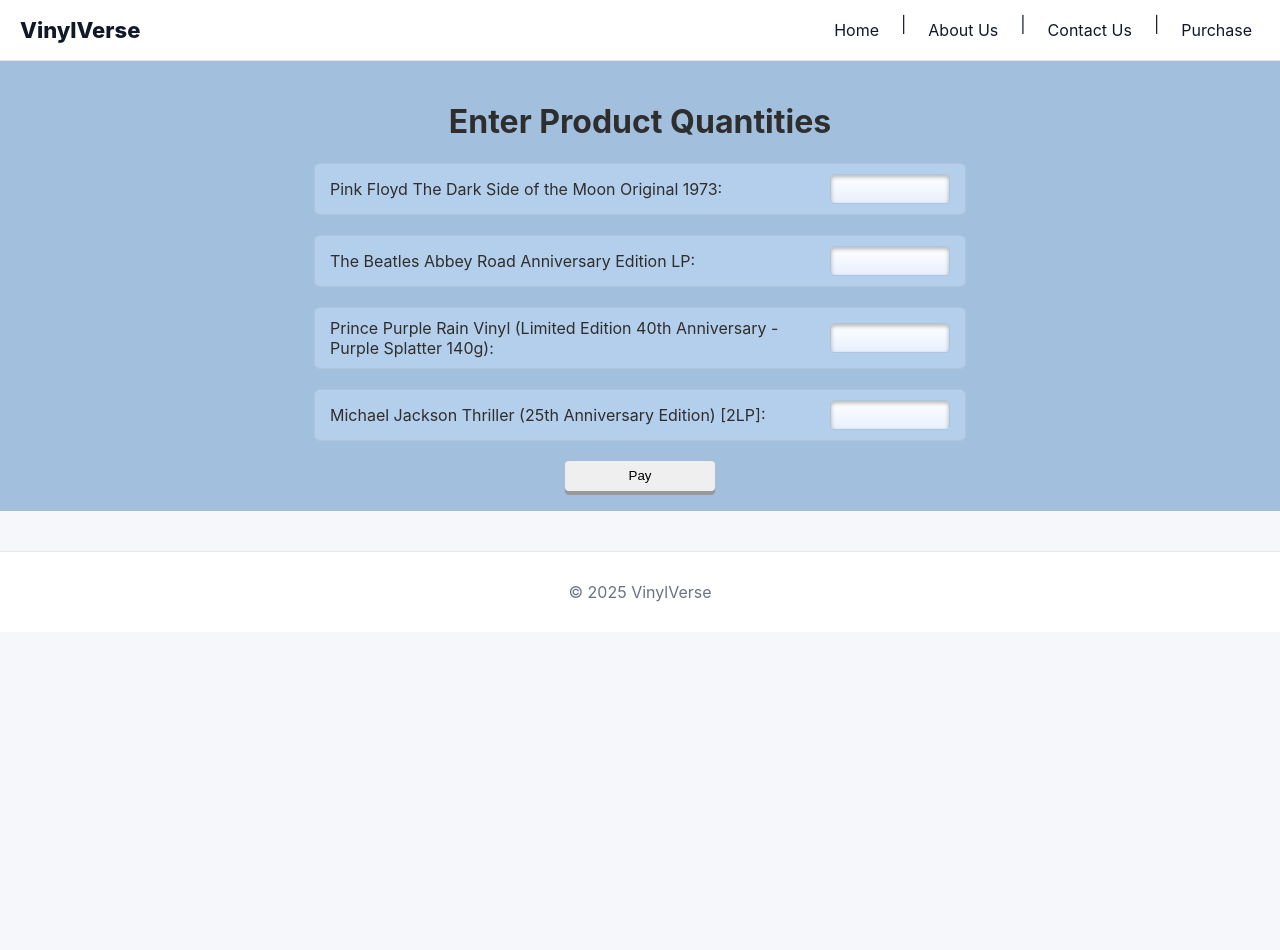
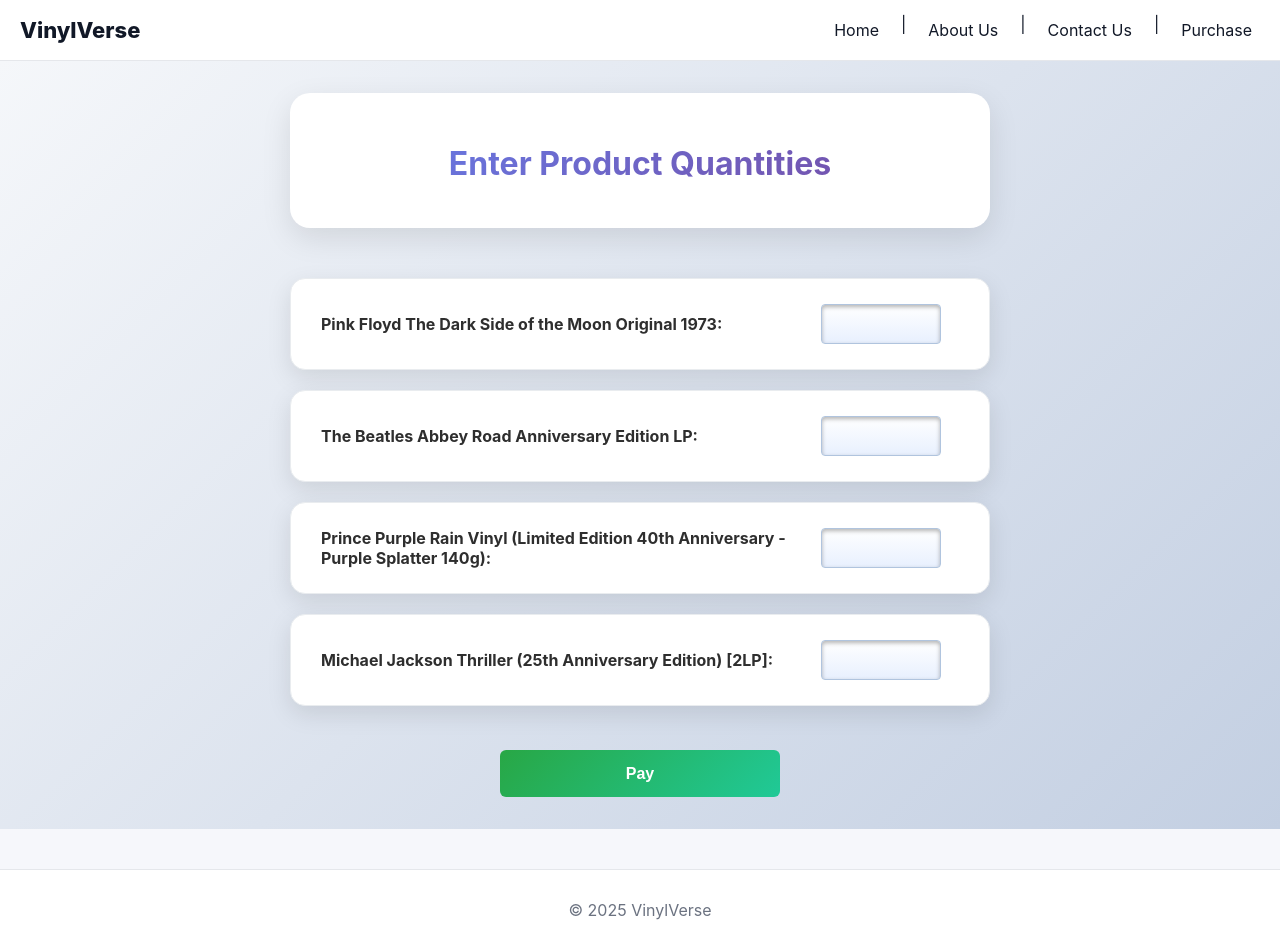
Before and after one commit to MarkN611/VinylVerse, a React (Create React App) app in the folder vinylverse/: page /purchase in a window 1280 px wide. Before the commit the page ends 800 px from the top, so only its background shows below. Built offline with nearby package versions, Linux system fonts and the light colour scheme.

Commit message:
Updated styling for consistency across pages

```diff
--- a/vinylverse/src/components/confirmation.js
+++ b/vinylverse/src/components/confirmation.js
@@ -41,7 +41,7 @@
             <span className="label">Confirmation</span>
             <strong className="code">{CONFIRMATION_CODE}</strong>
           </div>
-          <button className="btn btn--ghost" onClick={copyCode}>Copy code</button>
+          <button className="btn btn--ghost--copy" onClick={copyCode}>Copy code</button>
         </div>
 
         <div className="confirm__meta">
--- a/vinylverse/src/components/contactUs.js
+++ b/vinylverse/src/components/contactUs.js
@@ -3,7 +3,9 @@
 export default function ContactUs() {
   return (
     <div className="contactUs">
-      <h1> General Contact Information </h1>
+      <div className="section-header">
+        <h1> General Contact Information </h1>
+      </div>
       <div className="generalInfo">
         <p className='contactText'><b>Address:</b><br />
           VinylVerse Records<br />
@@ -20,9 +22,9 @@
         </p>
 
       </div>
-
-      <h1> Department Contact Information </h1>
-
+      <div className="section-header">
+        <h1> Department Contact Information </h1>
+      </div>
       <table className="departmentInfoTable">
         <tr>
           <th>Department</th>
@@ -58,7 +60,9 @@
       </table>
 
     <div className="FAQSection">
-      <h1> Frequently Asked Questions </h1>
+      <div className="section-header">
+        <h1> Frequently Asked Questions </h1>
+      </div>
       <div className= "question">
         <h3> Q1: How long does shipping take? </h3>
         <p> <b>A:</b> Standard shipping usually takes 3-5 business days within the U.S. International orders may take 7-14 business days depending on customs. </p>
--- a/vinylverse/src/components/paymentEntry.js
+++ b/vinylverse/src/components/paymentEntry.js
@@ -23,6 +23,7 @@
   };
 
   return (
+    <div className="paymentEntryBackground">
       <div className="payment-container">
         <h1>Payment Information</h1>
         <form className="payment-form" onSubmit={handleSubmit}>
@@ -41,6 +42,7 @@
       <button type="submit">Submit</button>
     </form>
   </div>
+</div>
 
   );
 };
--- a/vinylverse/src/components/purchase.js
+++ b/vinylverse/src/components/purchase.js
@@ -15,7 +15,9 @@
 
     return (
         <div className="purchase">
-            <h1>Enter Product Quantities</h1>
+            <div className="purchase-header">
+                <h1>Enter Product Quantities</h1>
+            </div>
             <form onSubmit={handleSubmit}>
                 <div className="form-row">
                     <label>Pink Floyd The Dark Side of the Moon Original 1973: </label>
--- a/vinylverse/src/components/shippingEntry.js
+++ b/vinylverse/src/components/shippingEntry.js
@@ -25,6 +25,7 @@
   };
 
   return (
+    <div className="shippingEntryBackground">
       <div className="shipping-container">
         <h1>Enter Shipping Information</h1>
 
@@ -88,6 +89,7 @@
           <button type="submit">Next</button>
         </form>
       </div>
+    </div>
   );
 };
 
--- a/vinylverse/src/styles/confirmation.css
+++ b/vinylverse/src/styles/confirmation.css
@@ -14,6 +14,8 @@
   padding:32px 16px;
   background:var(--bg);
   color:var(--ink);
+  background: linear-gradient(135deg, #f5f7fa 0%, #c3cfe2 100%);
+
 }
 
 .confirm__card{
@@ -26,8 +28,17 @@
   box-shadow:0 10px 28px rgba(0,0,0,0.08);
 }
 
-.confirm__head h1{margin:0 0 4px 0; font-size:24px}
-.confirm__head p{margin:0; color:var(--muted)}
+.confirm__head h1{
+  background: linear-gradient(135deg, #667eea 0%, #764ba2 100%);
+  -webkit-background-clip: text;
+  -webkit-text-fill-color: transparent;
+  background-clip: text;
+  margin: 0.5rem;
+  }
+
+.confirm__head p{
+  margin:0; color:var(--muted)
+}
 
 .confirm__code{
   margin:16px 0 8px;
@@ -53,7 +64,7 @@
 
 .confirm__actions{
   display:flex; gap:12px; flex-wrap:wrap;
-  padding-top:14px;
+  padding-top:2rem;
 }
 
 /* Buttons */
@@ -61,8 +72,32 @@
   appearance:none; border:1px solid var(--line); background:#fff; color:var(--ink);
   padding:10px 14px; border-radius:10px; cursor:pointer; text-decoration:none; font-weight:600;
 }
-.btn:hover{background:#f3f4f6}
-.btn--primary{background:var(--accent); border-color:var(--accent); color:#fff}
-.btn--primary:hover{filter:brightness(0.95)}
-.btn--ghost{background:#e5e7eb; border-color:#e5e7eb}
-.btn--ghost:hover{background:#d1d5db}
+.btn:hover{
+  transform: translateY(-3px);
+  background:#f3f4f6;
+}
+
+.btn:active{
+  transform: translateY(-1px);
+}
+
+.btn--primary{
+  background: linear-gradient(135deg, #667eea 0%, #764ba2 100%);
+  border-color:var(--line); color:#fff;
+}
+
+.btn--primary:hover{
+  background: linear-gradient(135deg, #5a6bdc 0%, #69418f 100%);
+}
+
+.btn--ghost{
+  background:#e5e7eb; border-color:#e5e7eb;
+}
+
+.btn--ghost:hover{
+  background:#d1d5db;
+}
+
+.btn--ghost--copy:hover{
+  transform: translateY(0);
+}
--- a/vinylverse/src/styles/paymentEntry.css
+++ b/vinylverse/src/styles/paymentEntry.css
@@ -1,3 +1,7 @@
+.paymentEntryBackground {
+  background: linear-gradient(135deg, #f5f7fa 0%, #c3cfe2 100%);
+  padding: 1rem 1rem 1rem 1rem;
+}
 .payment-container {
   max-width: 600px;
   margin: 3rem auto;
@@ -40,7 +44,7 @@
 .payment-form button {
   width: 100%;
   padding: 0.9rem;
-  background-color: #007bff;
+  background: linear-gradient(135deg, #28a745 0%, #20c997 100%);
   color: #fff;
   border: none;
   border-radius: 6px;
@@ -51,9 +55,11 @@
 }
 
 .payment-form button:hover {
-  background-color: #0056b3;
+  transform: translateY(-3px);
+  box-shadow: 0 15px 35px rgba(40, 167, 69, 0.4);
+  background: linear-gradient(135deg, #218838 0%, #1e7e4f 100%);
 }
 
 .payment-form button:active {
-  background-color: #004080;
+  transform: translateY(-1px);
 }
--- a/vinylverse/src/styles/purchase.css
+++ b/vinylverse/src/styles/purchase.css
@@ -1,10 +1,8 @@
 .purchase {
-    background-color: #a2bfdd;
+    background: linear-gradient(135deg, #f5f7fa 0%, #c3cfe2 100%);
     text-align: center;
-    padding-bottom: 20px;
-    padding-left: 10px;
-    padding-right: 10px;
-    padding-top: 20px;
+    padding-top: 2rem;
+    padding-bottom: 2rem;
     margin-bottom: 20px;
     display: flex;
     flex-direction: column;
@@ -12,13 +10,35 @@
     color: #2E2E2E;
 }
 
+.purchase .purchase-header {
+    text-align: center;
+    margin-bottom: 50px;
+    background: white;
+    padding: 30px 30px;
+    border-radius: 20px;
+    box-shadow: 0 10px 30px rgba(0,0,0,0.1);
+    max-width: 700px;
+    width: 100%;
+    margin: 0 auto 50px auto;
+}
+
 .purchase h1 {
     text-align: center;
     width: 100%;
+    background: linear-gradient(135deg, #667eea 0%, #764ba2 100%);
+    -webkit-background-clip: text;
+    -webkit-text-fill-color: transparent;
+    background-clip: text;
+
+    font-size: 2rem;
+    margin-bottom: 15px;
+
 }
 
 .purchase form {
     width: fit-content;
+    width: 100%;
+    max-width: 700px;
 }
 
 .purchase .form-row {
@@ -27,20 +47,26 @@
     align-items: center;
     margin-bottom: 20px;
 
-    background-color: #b4cfeb;
-    border: 1px solid #b0c4de;
     border-radius: 6px;
-    padding: 10px 15px;
+    padding: 25px 30px;
     height: 100%;
+
+    background: white;
+    border-radius: 15px;
+    box-shadow: 0 8px 25px rgba(0,0,0,0.1);
+    border: 1px solid #e9ecef;
+    transition: transform 0.3s ease, box-shadow 0.3s ease;
 }
 
 .purchase form label{
     width: 500px;
     text-align: left;
+    font-weight: 700;
+
 }
 
 .purchase form input{
-    height: 30px;
+    height: 40px;
     width: 120px;
     border: 1px solid #b0c4de;
     border-radius: 4px;
@@ -49,19 +75,25 @@
 }
 
 .purchase .button {
-    width: 150px;
-    height: 30px;
-    box-shadow: 0 4px 0 #999;
+    width: 40%;
+    padding: 0.9rem;
+    margin-top: 1.5rem;
+    background: linear-gradient(135deg, #28a745 0%, #20c997 100%);
+    color: #fff;
     border: none;
-    border-radius: 4px;
+    border-radius: 6px;
+    font-size: 1rem;
+    font-weight: 600;
+    cursor: pointer;
+    transition: background-color 0.3s;
+
 }
 
 .purchase .button:hover {
-    background-color: rgb(226, 226, 226);
-}
+    transform: translateY(-3px);
+    box-shadow: 0 15px 35px rgba(40, 167, 69, 0.4);
+    background: linear-gradient(135deg, #218838 0%, #1e7e4f 100%);}
 
 .purchase .button:active {
-    background-color: #b1b1b1;
-    box-shadow: 0 2px 2px #2d5f9a;
-    transform: translateY(2px);
+    transform: translateY(-1px);
 }
--- a/vinylverse/src/styles/shippingEntry.css
+++ b/vinylverse/src/styles/shippingEntry.css
@@ -1,4 +1,8 @@
 /* shippingEntry.css */
+.shippingEntryBackground {
+  background: linear-gradient(135deg, #f5f7fa 0%, #c3cfe2 100%);
+  padding: 1rem 1rem 1rem 1rem;
+}
 
 .shipping-container {
   max-width: 600px;
@@ -41,7 +45,7 @@
 .shipping-form button {
   width: 100%;
   padding: 0.9rem;
-  background-color: #28a745;
+  background: linear-gradient(135deg, #28a745 0%, #20c997 100%);
   color: #fff;
   border: none;
   border-radius: 6px;
@@ -52,5 +56,11 @@
 }
 
 .shipping-form button:hover {
-  background-color: #218838;
+  transform: translateY(-3px);
+  box-shadow: 0 15px 35px rgba(40, 167, 69, 0.4);
+  background: linear-gradient(135deg, #218838 0%, #1e7e4f 100%);
 }
+
+.shipping-form button:active {
+  transform: translateY(-1px);
+}
```
Also changed, not shown: vinylverse/src/styles/contactUs.css (+36 -7 lines). Lines whose indentation alone changed are shown as unchanged.
